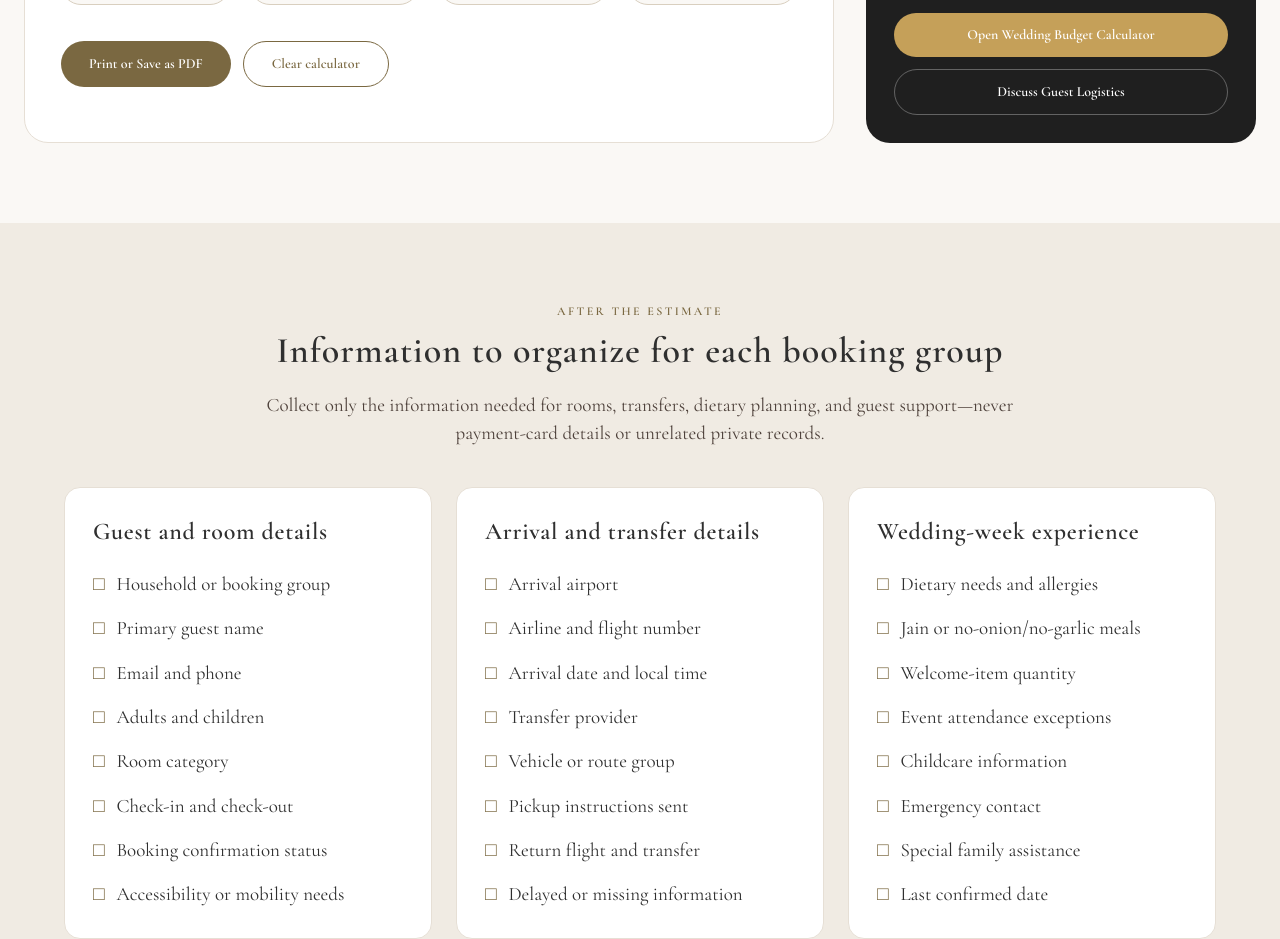
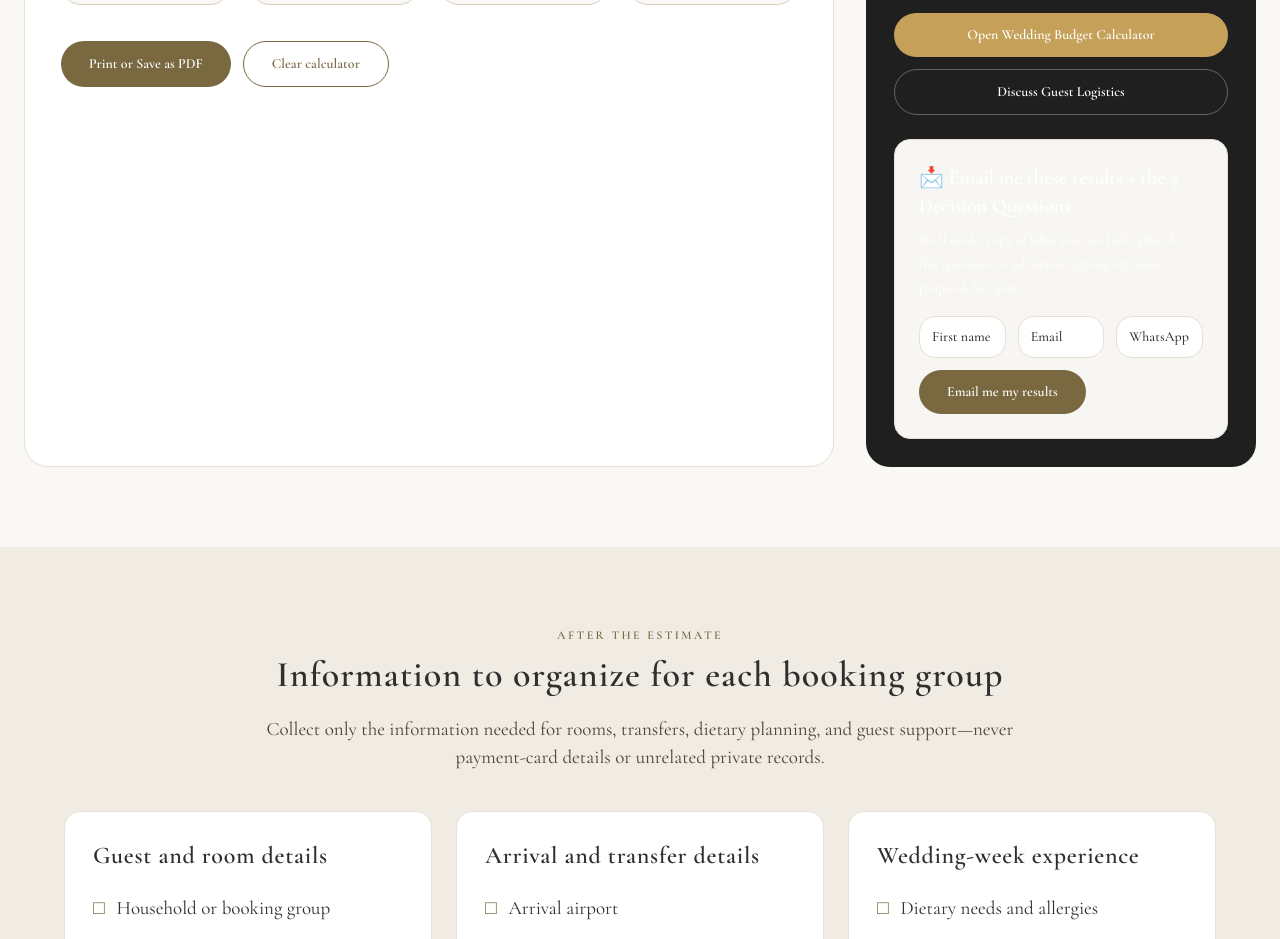
Before and after one commit to leylabernie/v0-ceremony-verse-wedding-concierge, a Next.js app: page /planning-tools/guest-logistics in a window 1280 px wide. Shown: the part 1320-2259 px from the top of the page. Built offline with nearby package versions, Linux system fonts and the light colour scheme; no server answers.

Commit message:
feat: add calculator lead-capture hooks

```diff
--- a/app/planning-tools/budget/budget-planner-client.tsx
+++ b/app/planning-tools/budget/budget-planner-client.tsx
@@ -4,6 +4,7 @@ import Link from "next/link"
 import { useMemo, useRef, useState } from "react"
 import { trackEvent } from "@/lib/analytics"
 import { ResortRateSelector } from "./resort-rate-selector"
+import { CalculatorLeadCapture } from "@/components/calculator-lead-capture"
 
 const costCategories = [
   { key: "resortEvents", label: "Resort wedding package, venues, food and beverage", group: "Wedding events" },
@@ -293,6 +294,12 @@ export function BudgetPlannerClient() {
           <Link href="/planning-tools/shipping-customs/" className="mt-3 inline-flex w-full justify-center rounded-full border border-white/30 px-5 py-3 text-sm font-semibold text-white print:hidden">Open Shipping &amp; Customs Calculator</Link>
           <Link href="/contact/?service=mexico&from=budget-calculator" onClick={() => trackEvent("calculator_cta_click", { calculator_name: "destination_wedding_budget", completion_percent: summary.completeness })} className="mt-6 inline-flex w-full justify-center rounded-full bg-[#c5a059] px-5 py-3 text-sm font-semibold text-[#1f1f1f] print:hidden">Request a Budget Review</Link>
           <Link href="/planning-tools/guest-logistics/" className="mt-3 inline-flex w-full justify-center rounded-full border border-white/30 px-5 py-3 text-sm font-semibold text-white print:hidden">Calculate Hosted Guest Costs</Link>
+          {/* Lead-capture offer — appears with results; never gates the calculator. */}
+          <CalculatorLeadCapture
+            calculatorType="budget-planner"
+            results={summary}
+            className="mt-6 print:hidden"
+          />
         </aside>
       </div>
     </section>
--- a/app/planning-tools/guest-logistics/guest-logistics-client.tsx
+++ b/app/planning-tools/guest-logistics/guest-logistics-client.tsx
@@ -3,6 +3,7 @@
 import Link from "next/link"
 import { useMemo, useRef, useState } from "react"
 import { trackEvent } from "@/lib/analytics"
+import { CalculatorLeadCapture } from "@/components/calculator-lead-capture"
 
 interface GuestCosts {
   guestCount: string
@@ -154,6 +155,12 @@ export function GuestLogisticsClient() {
           </p>
           <Link href="/planning-tools/budget/" onClick={() => trackEvent("calculator_cta_click", { calculator_name: "guest_vip_cost", next_step: "budget" })} className="mt-6 inline-flex w-full justify-center rounded-full bg-[#c5a059] px-5 py-3 text-sm font-semibold text-[#1f1f1f] print:hidden">Open Wedding Budget Calculator</Link>
           <Link href="/contact/?service=mexico&from=guest-calculator" onClick={() => trackEvent("calculator_cta_click", { calculator_name: "guest_vip_cost", next_step: "consultation" })} className="mt-3 inline-flex w-full justify-center rounded-full border border-white/30 px-5 py-3 text-sm font-semibold text-white print:hidden">Discuss Guest Logistics</Link>
+          {/* Lead-capture offer — appears with results; never gates the calculator. */}
+          <CalculatorLeadCapture
+            calculatorType="guest-logistics"
+            results={summary}
+            className="mt-6 print:hidden"
+          />
         </aside>
       </div>
     </section>
--- a/app/planning-tools/resort-comparison/resort-comparison-client.tsx
+++ b/app/planning-tools/resort-comparison/resort-comparison-client.tsx
@@ -3,6 +3,7 @@
 import Link from "next/link"
 import { useMemo, useRef, useState } from "react"
 import { trackEvent } from "@/lib/analytics"
+import { CalculatorLeadCapture } from "@/components/calculator-lead-capture"
 
 const termMetrics = [
   { key: "eventScope", label: "Event venues, hours and inclusions" },
@@ -228,6 +229,13 @@ export function ResortComparisonClient() {
           <button type="button" onClick={printComparison} className="rounded-full border border-[#7a6841] px-7 py-3 text-sm font-semibold text-[#7a6841]">Print or Save as PDF</button>
           <button type="button" onClick={reset} className="rounded-full border border-[#c7bcae] px-7 py-3 text-sm font-semibold text-[#5e4a40]">Clear comparison</button>
         </div>
+
+        {/* Lead-capture offer — appears with results; never gates the calculator. */}
+        <CalculatorLeadCapture
+          calculatorType="resort-comparison"
+          results={summaries}
+          className="mt-8 print:hidden"
+        />
       </div>
     </section>
   )
--- a/app/planning-tools/shipping-customs/shipping-customs-client.tsx
+++ b/app/planning-tools/shipping-customs/shipping-customs-client.tsx
@@ -3,6 +3,7 @@
 import Link from "next/link"
 import { useMemo, useRef, useState } from "react"
 import { trackEvent } from "@/lib/analytics"
+import { CalculatorLeadCapture } from "@/components/calculator-lead-capture"
 
 const servicePlans = [
   { value: "0", label: "No CeremonyVerse tier selected" },
@@ -217,6 +218,12 @@ export function ShippingCustomsClient() {
           <Link href="/contact/?service=india&from=shipping-customs-calculator" className="mt-6 inline-flex w-full justify-center rounded-full bg-[#c5a059] px-5 py-3 text-sm font-semibold !text-[#1f1f1f] print:hidden">
             Discuss a Sourcing Quote
           </Link>
+          {/* Lead-capture offer — appears with results; never gates the calculator. */}
+          <CalculatorLeadCapture
+            calculatorType="shipping-customs"
+            results={summary}
+            className="mt-6 print:hidden"
+          />
         </aside>
       </div>
     </section>
--- /dev/null
+++ b/components/calculator-lead-capture.tsx
@@ -0,0 +1,175 @@
+"use client";
+
+import { useState } from "react";
+import { usePathname } from "next/navigation";
+import { trackEvent } from "@/lib/analytics";
+import {
+  destinationNameFromSlug,
+  extractDestinationSlug,
+} from "@/lib/widget-config";
+
+/**
+ * Inline lead-capture offer shown AFTER a calculator's results are displayed.
+ *
+ * It never gates the calculator itself — the calculator is fully usable without
+ * submitting. On submit it POSTs to /api/lead-capture with the calculator
+ * context and (optional) results snapshot.
+ *
+ * Design: uses existing brand tokens (--cv-accent #7a6841, --cv-border) and the
+ * site's rounded-full button system. No new colors introduced.
+ */
+export function CalculatorLeadCapture({
+  calculatorType,
+  results,
+  className = "",
+}: {
+  /** Short identifier, e.g. "budget-planner", "guest-logistics". */
+  calculatorType: string;
+  /** Optional snapshot of the current results to email/store. */
+  results?: unknown;
+  className?: string;
+}) {
+  const pathname = usePathname() || "";
+  const [name, setName] = useState("");
+  const [email, setEmail] = useState("");
+  const [whatsapp, setWhatsapp] = useState("");
+  const [website, setWebsite] = useState(""); // honeypot
+  const [status, setStatus] = useState<"idle" | "submitting" | "success" | "error">(
+    "idle",
+  );
+  const [error, setError] = useState("");
+
+  async function handleSubmit(event: React.FormEvent<HTMLFormElement>) {
+    event.preventDefault();
+    if (status === "submitting") return;
+
+    if (!name.trim() || !email.trim()) {
+      setError("Please add your first name and email.");
+      return;
+    }
+
+    setStatus("submitting");
+    setError("");
+
+    const destinationSlug = extractDestinationSlug(pathname);
+    const destination = destinationNameFromSlug(destinationSlug) ?? "";
+
+    try {
+      const response = await fetch("/api/lead-capture", {
+        method: "POST",
+        headers: { "Content-Type": "application/json" },
+        body: JSON.stringify({
+          name: name.trim(),
+          email: email.trim(),
+          whatsapp: whatsapp.trim(),
+          source: "calculator",
+          calculatorType,
+          results,
+          destination,
+          pageUrl:
+            typeof window !== "undefined" ? window.location.href : pathname,
+          website,
+        }),
+      });
+
+      if (!response.ok) throw new Error("Request failed");
+
+      trackEvent("calculator_lead_capture", { calculatorType });
+      setStatus("success");
+    } catch {
+      setStatus("error");
+      setError(
+        "Something went wrong. Please email hello@ceremonyverse.com and we'll send your results.",
+      );
+    }
+  }
+
+  if (status === "success") {
+    return (
+      <div
+        className={`rounded-2xl border border-[#e6dfd5] bg-[#f8f6f2] p-6 text-[#2f2f2f] ${className}`.trim()}
+      >
+        <p className="font-serif text-xl font-semibold text-[#7a6841]">
+          Check your inbox
+        </p>
+        <p className="mt-2 text-sm leading-6 text-[#4d453d]">
+          Your results and the 5 Decision Questions are on their way. Mini or her
+          assistant will follow up with the next practical step.
+        </p>
+      </div>
+    );
+  }
+
+  return (
+    <div
+      className={`rounded-2xl border border-[#e6dfd5] bg-[#f8f6f2] p-6 ${className}`.trim()}
+    >
+      <p className="font-serif text-xl font-semibold text-[#7a6841]">
+        📩 Email me these results + the 5 Decision Questions
+      </p>
+      <p className="mt-2 text-sm leading-6 text-[#4d453d]">
+        We&apos;ll send a copy of what you just built, plus the five questions to
+        ask before signing any resort proposal. No spam.
+      </p>
+      <form onSubmit={handleSubmit} className="mt-4 grid gap-3 sm:grid-cols-3">
+        {/* Honeypot field — visually hidden, ignored by humans. */}
+        <input
+          type="text"
+          name="website"
+          value={website}
+          onChange={(event) => setWebsite(event.target.value)}
+          tabIndex={-1}
+          autoComplete="off"
+          aria-hidden="true"
+          className="hidden"
+        />
+        <label className="flex flex-col text-sm font-medium text-[#4d453d]">
+          <span className="sr-only">First name</span>
+          <input
+            type="text"
+            required
+            placeholder="First name"
+            value={name}
+            onChange={(event) => setName(event.target.value)}
+            className="rounded-lg border border-[#e6dfd5] bg-white px-3 py-2.5 text-sm text-[#2f2f2f] outline-none focus:border-[#7a6841]"
+          />
+        </label>
+        <label className="flex flex-col text-sm font-medium text-[#4d453d]">
+          <span className="sr-only">Email</span>
+          <input
+            type="email"
+            required
+            placeholder="Email"
+            value={email}
+            onChange={(event) => setEmail(event.target.value)}
+            className="rounded-lg border border-[#e6dfd5] bg-white px-3 py-2.5 text-sm text-[#2f2f2f] outline-none focus:border-[#7a6841]"
+          />
+        </label>
+        <label className="flex flex-col text-sm font-medium text-[#4d453d]">
+          <span className="sr-only">WhatsApp (optional)</span>
+          <input
+            type="tel"
+            placeholder="WhatsApp (optional)"
+            value={whatsapp}
+            onChange={(event) => setWhatsapp(event.target.value)}
+            className="rounded-lg border border-[#e6dfd5] bg-white px-3 py-2.5 text-sm text-[#2f2f2f] outline-none focus:border-[#7a6841]"
+          />
+        </label>
+        <div className="sm:col-span-3">
+          <button
+            type="submit"
+            disabled={status === "submitting"}
+            className="inline-flex items-center justify-center rounded-full bg-[#7a6841] px-7 py-3 text-sm font-semibold text-white transition hover:bg-[#5e4a40] disabled:opacity-60"
+          >
+            {status === "submitting" ? "Sending…" : "Email me my results"}
+          </button>
+          {error ? (
+            <p className="mt-2 text-sm text-[#a13b2f]" role="alert">
+              {error}
+            </p>
+          ) : null}
+        </div>
+      </form>
+    </div>
+  );
+}
```
